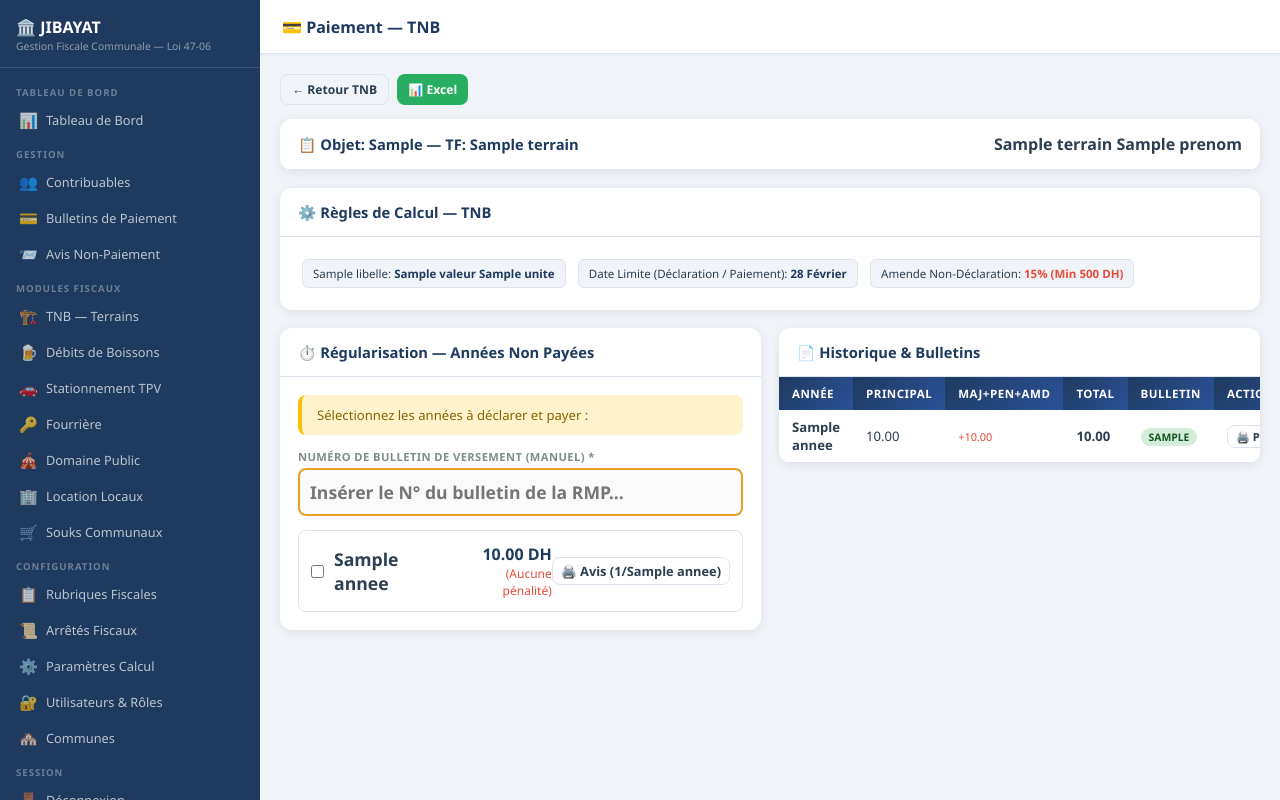
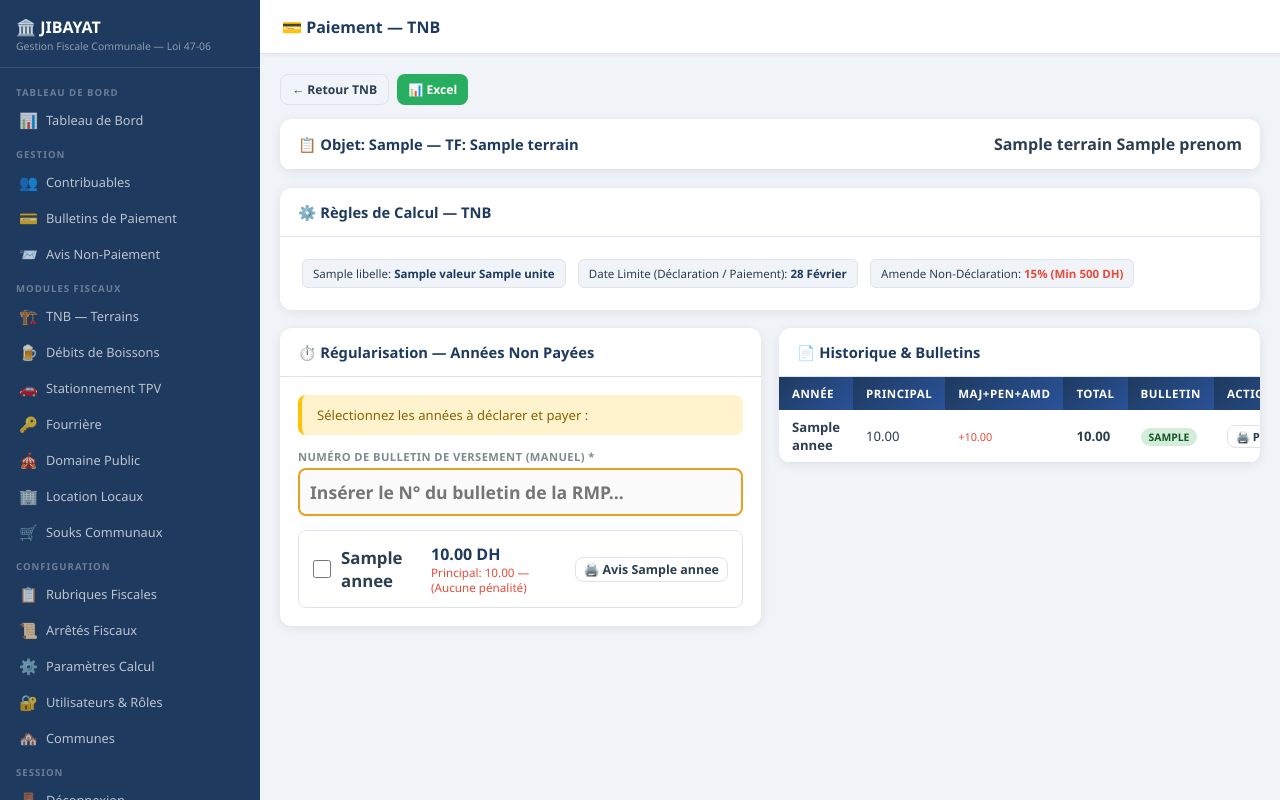
Before and after one commit to Yomix90/JIBAYAT, a Flask app: template templates/tnb_paiement.html in a window 1280 px wide. Run offline with Flask 3, Linux system fonts and the light colour scheme; the template is opened without the code that fills it: most values are stand-ins (such as "Sample title", 1, 10 or a date in 2020).

Commit message:
Fix: TNB selection multiple annees + colonnes quittance en DB

```diff
--- a/templates/tnb_paiement.html
+++ b/templates/tnb_paiement.html
@@ -3,9 +3,9 @@
 {% block page_title %}💳 Paiement — TNB{% endblock %}
 {% block extra_head %}
 <style>
-.annee-row { display: flex; align-items: center; justify-content: space-between; padding: 12px; border-bottom: 1px solid var(--border); }
+.annee-row { display: flex; align-items: center; gap: 12px; padding: 12px 14px; border-bottom: 1px solid var(--border); transition: background 0.15s; }
 .annee-row:last-child { border-bottom: none; }
-.annee-row:hover { background: rgba(0,0,0,0.02); }
+.annee-row:hover { background: rgba(37, 99, 235, 0.04); }
 .param-chip { background: var(--bg); border-radius: 6px; padding: 6px 10px; font-size: 0.72rem; border: 1px solid var(--border); display: inline-block; margin: 4px; }
 .param-chip .val { font-weight: 800; color: var(--primary); }
 .table-totals { background: var(--card); padding: 15px; border-radius: 8px; border: 1px solid var(--border); margin-top: 20px; box-shadow: var(--shadow); }
@@ -62,29 +62,32 @@
 
         <div style="border:1px solid var(--border); border-radius:8px; overflow:hidden">
           {% for a in annees_manquantes %}
-          <div class="annee-row">
-            <label style="display:flex; align-items:center; gap:10px; cursor:pointer; font-weight:700; font-size:1.1rem">
-              <input type="checkbox" name="annees" value="{{ a.annee }}" class="year-chk"
-                     data-prin="{{ a.principal }}" data-pen="{{ a.penalite+a.majoration }}" data-amd="{{ a.amende }}" data-tot="{{ a.total }}"
-                     data-idx="{{ loop.index0 }}" onchange="handleCheck(this)">
-              {{ a.annee }}
-            </label>
-            <div style="flex-grow:1; text-align:right">
-              <span id="res-{{ a.annee }}" style="font-weight:700; color:var(--primary)">{{ "%.2f"|format(a.total) }} DH</span>
-              <div id="det-{{ a.annee }}" style="font-size:0.75rem; color:var(--danger)">
-                {% if a.amende > 0 or a.penalite > 0 %}
-                Pén+Maj: {{ "%.2f"|format(a.penalite+a.majoration) }} | Amende: {{ "%.2f"|format(a.amende) }}
+          <div class="annee-row" style="display:flex; align-items:center; gap:10px; padding:12px 14px; border-bottom:1px solid var(--border); {% if loop.last %}border-bottom:none{% endif %}">
+            <!-- Checkbox -->
+            <input type="checkbox" name="annees" value="{{ a.annee }}" class="year-chk"
+                   data-prin="{{ a.principal }}" data-pen="{{ a.penalite+a.majoration }}"
+                   data-amd="{{ a.amende }}" data-tot="{{ a.total }}"
+                   data-idx="{{ loop.index0 }}" onchange="handleCheck(this)"
+                   style="width:18px;height:18px;cursor:pointer;flex-shrink:0">
+            <!-- Année -->
+            <span style="font-weight:700; font-size:1.05rem; min-width:48px">{{ a.annee }}</span>
+            <!-- Détail montant -->
+            <div style="flex-grow:1">
+              <span style="font-weight:700; color:var(--primary)">{{ "%.2f"|format(a.total) }} DH</span>
+              <div style="font-size:0.73rem; color:var(--danger)">
+                {% if a.penalite > 0 or a.amende > 0 %}
+                Pricipal: {{ "%.2f"|format(a.principal) }} | Pén+Maj: {{ "%.2f"|format(a.penalite+a.majoration) }} | Amende: {{ "%.2f"|format(a.amende) }}
                 {% else %}
-                (Aucune pénalité)
+                Principal: {{ "%.2f"|format(a.principal) }} — (Aucune pénalité)
                 {% endif %}
               </div>
             </div>
-            <div style="margin-left:auto; text-align:right;">
-              <!-- Print Button pour l'avis non encore réglé (génère avis sans déclaration en DB) -->
-              <a href="{{ url_for('tnb.tnb_pdf_declaration', id=terrain.id, annee=a.annee, preview=1) }}" target="_blank" class="btn btn-outline btn-xs" style="font-size:0.8rem; padding:4px 8px; font-weight:bold" onclick="event.stopPropagation()">
-                🖨️ Avis (1/{{ a.annee }})
-              </a>
-            </div>
+            <!-- Bouton Avis PDF -->
+            <a href="{{ url_for('tnb.tnb_pdf_declaration', id=terrain.id, annee=a.annee) }}" target="_blank"
+               class="btn btn-outline btn-xs" style="flex-shrink:0; font-size:0.78rem; white-space:nowrap"
+               onclick="event.stopPropagation()">
+              🖨️ Avis {{ a.annee }}
+            </a>
           </div>
           {% endfor %}
         </div>
```
Also changed, not shown: 1 other file.
